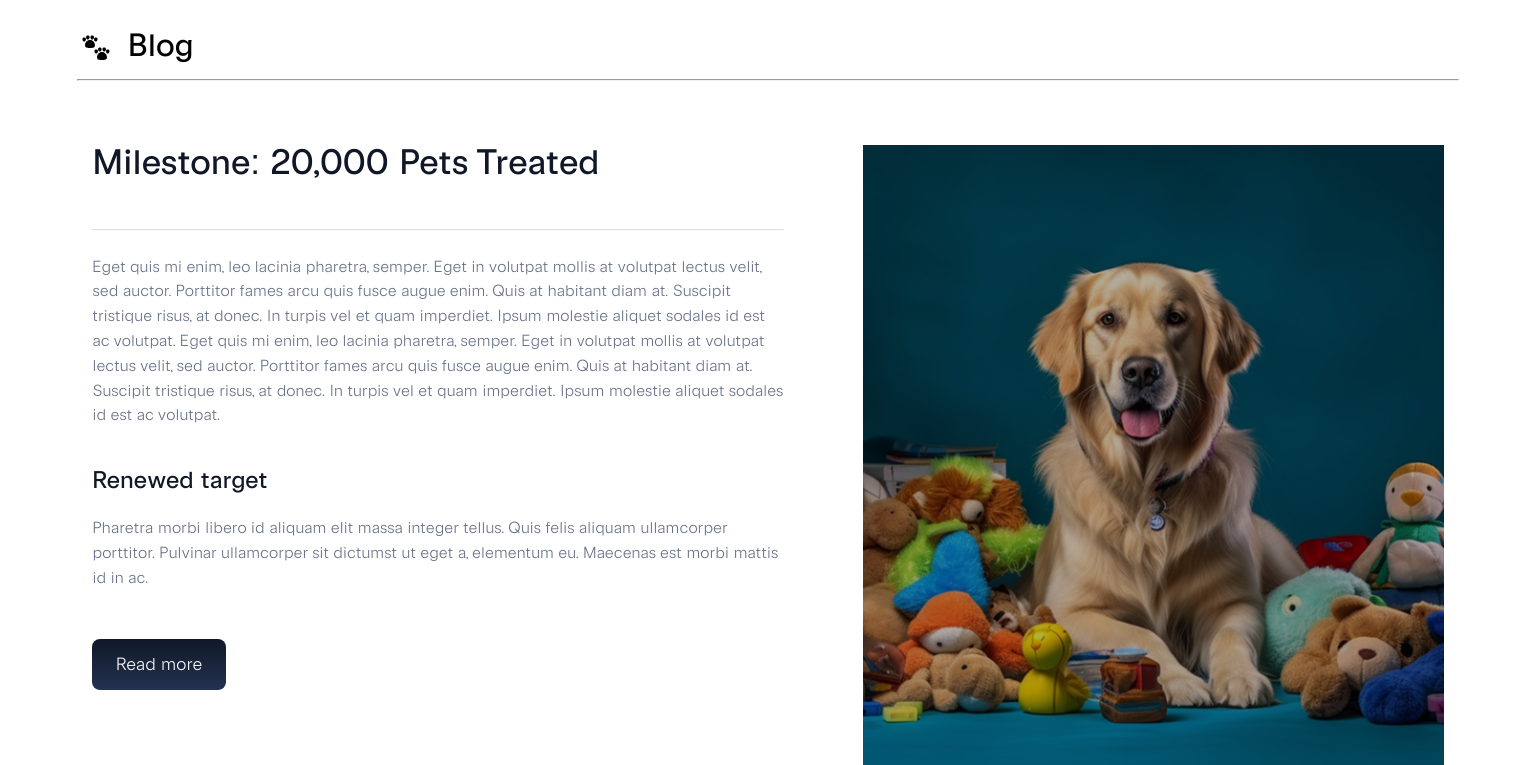
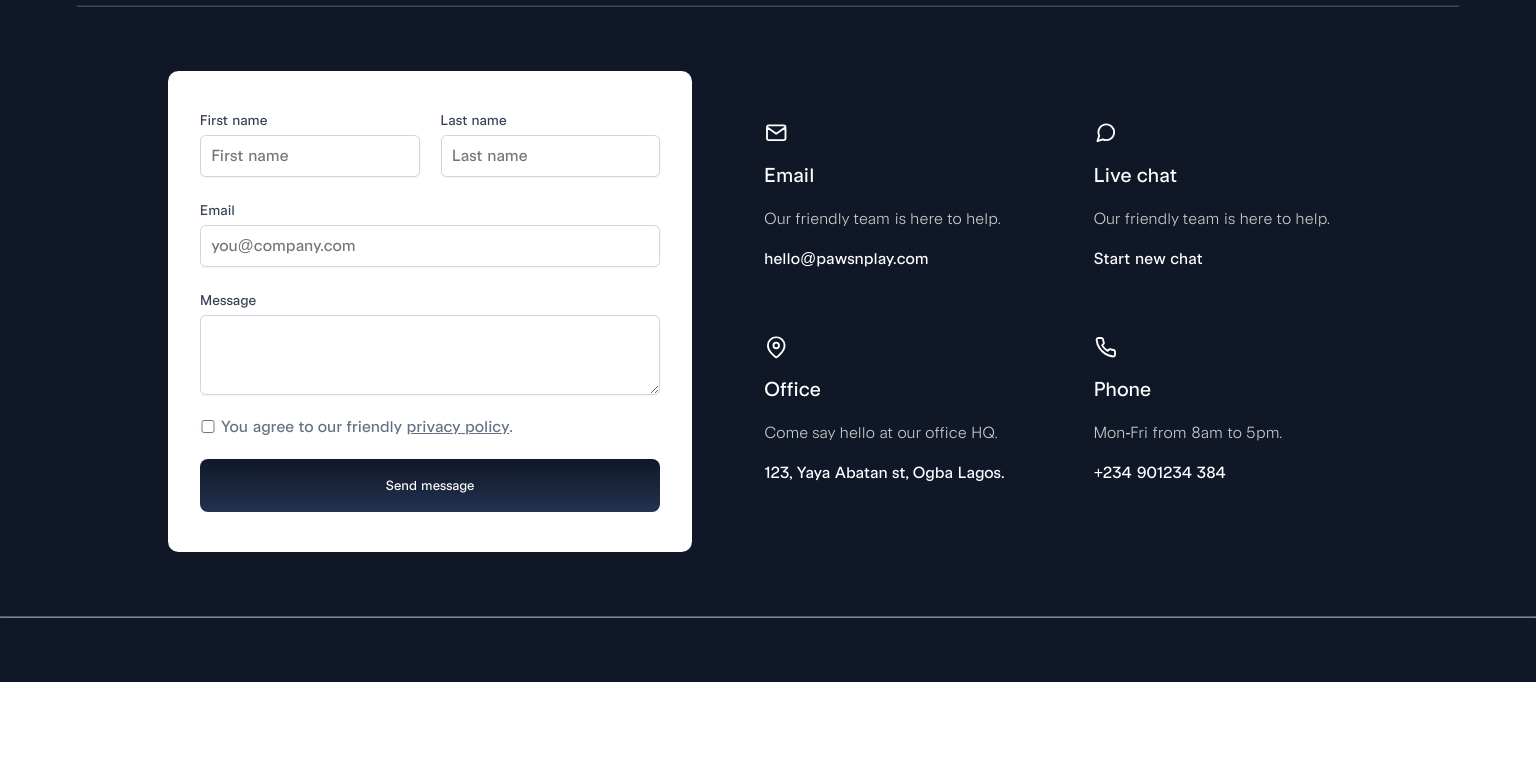
Before and after one commit to evandro-ribeiro/js-petshop-pawsnplay, a website: page index.html in a window 1536 px wide. Shown: the part 4646-5411 px from the top of the page. After the commit the page ends 5328 px from the top, so only its background shows below. Drawn offline with Linux system fonts and the light colour scheme.

Commit message:
style: adiciona seção de contato para desktop

```diff
--- a/assets/css/contact.css
+++ b/assets/css/contact.css
@@ -113,3 +113,87 @@
     }
   }
 }
+
+.line_footer {
+  width: 100%;
+  opacity: 0.5;
+  margin-bottom: 2.5rem;
+  margin-top: 2.5rem;
+}
+
+.contact_container {
+  display: flex;
+  flex-direction: column;
+  justify-content: center;
+  align-items: center;
+  gap: 2.6rem;
+}
+
+@media (min-width: 1440px) {
+  .contact_container {
+    flex-direction: row;
+    gap: 4rem;
+    width: 80rem;
+    padding: 0 2rem;
+    margin: 4rem auto;
+  }
+
+  .contact_section:nth-child(1) {
+    order: 1;
+  }
+
+  .contact_form {
+    width: 70%;
+    padding: 2.5rem 2rem;
+    gap: 1.5rem;
+
+    & label {
+      font-size: 0.875rem;
+      line-height: 1.25rem;
+
+      & input,
+      textarea {
+        font-size: 1rem;
+      }
+    }
+    .form_checkbox {
+      font-size: 1rem;
+    }
+  }
+
+  .contact_address {
+    justify-content: start;
+    align-items: center;
+    gap: 3rem;
+    padding: 1.5rem 0;
+    flex-wrap: wrap;
+    font-style: normal;
+  }
+
+  .contact_card {
+    gap: 1rem;
+    width: 46%;
+    margin-bottom: 1rem;
+    & h3 {
+      font-size: 1.25rem;
+      line-height: 150%;
+    }
+    & p,
+    a {
+      font-size: 1rem;
+      line-height: 150%;
+    }
+    & svg {
+      width: 1.5rem;
+      height: 1.5rem;
+    }
+  }
+
+  #contact {
+    padding: 1rem 0;
+  }
+
+  .line_footer {
+    margin-bottom: 3rem;
+  }
+}
--- a/assets/css/styles.css
+++ b/assets/css/styles.css
@@ -70,8 +70,13 @@
     flex-direction: column;
   }
 
-  /* Troca a posição da seção blog para a última posição antes do footer */
+  /* Troca a posição da seção blog para a posição antes da seção de contato */
   .section:nth-child(4) {
     order: 1;
   }
+
+  /* Coloca a seção de contato logo antes do footer */
+  .section:nth-child(6) {
+    order: 2;
+  }
 }
--- a/index.html
+++ b/index.html
@@ -595,7 +595,7 @@
         </ul>
       </section>
 
-      <section id="contact">
+      <section id="contact" class="section">
         <div class="section_title">
           <svg
             width="25"
@@ -613,7 +613,7 @@
         </div>
         <hr class="line" />
         <div class="contact_container">
-          <address class="contact_address">
+          <address class="contact_address contact_section">
             <article class="contact_card">
               <svg
                 xmlns="http://www.w3.org/2000/svg"
@@ -715,7 +715,7 @@
             </article>
           </address>
 
-          <form class="contact_form">
+          <form class="contact_form contact_section">
             <div>
               <label
                 >First name
@@ -739,6 +739,7 @@
             <button type="submit" class="btn_secundary">Send message</button>
           </form>
         </div>
+        <hr class="line_footer" />
       </section>
     </main>
 
```
